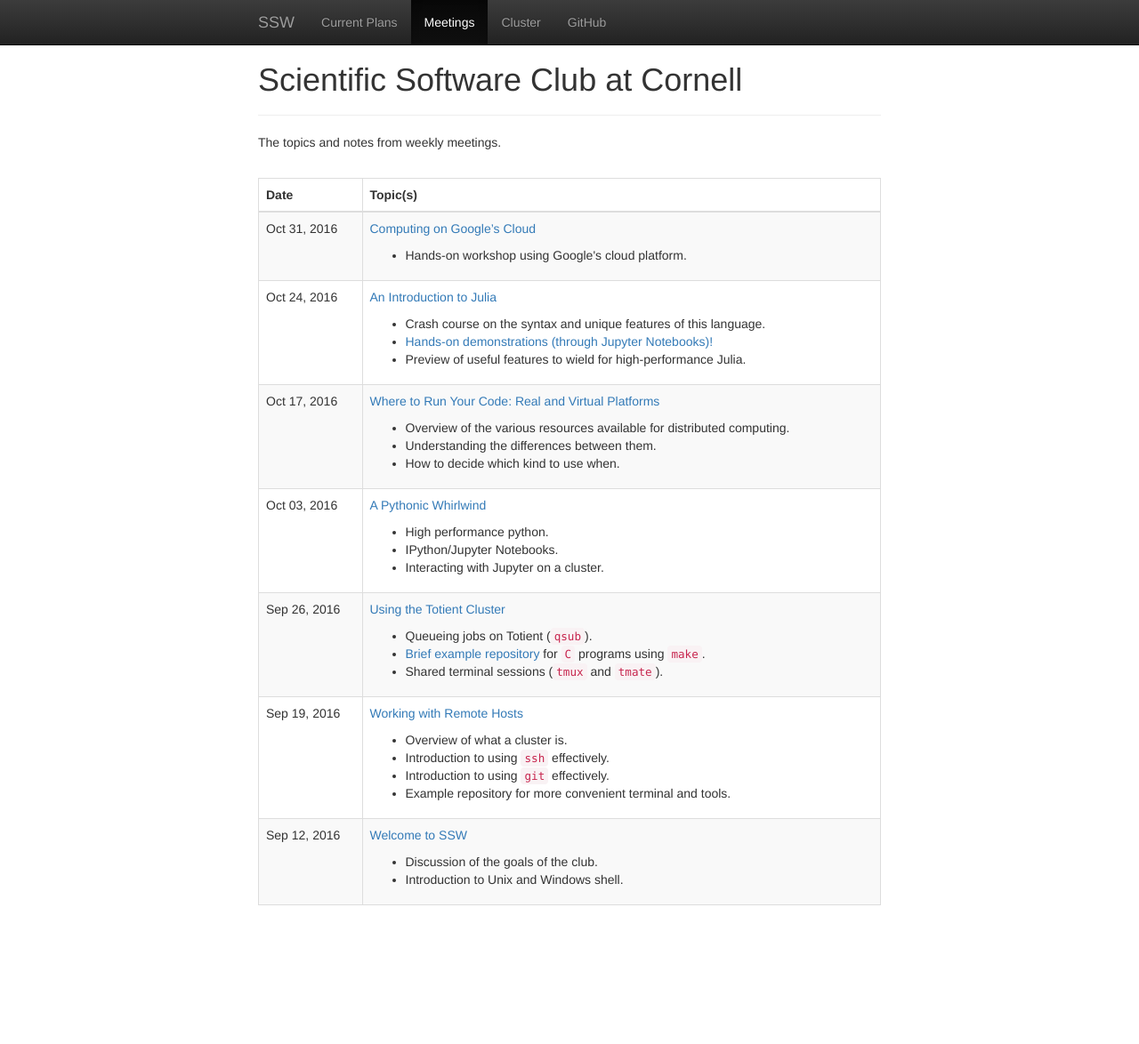
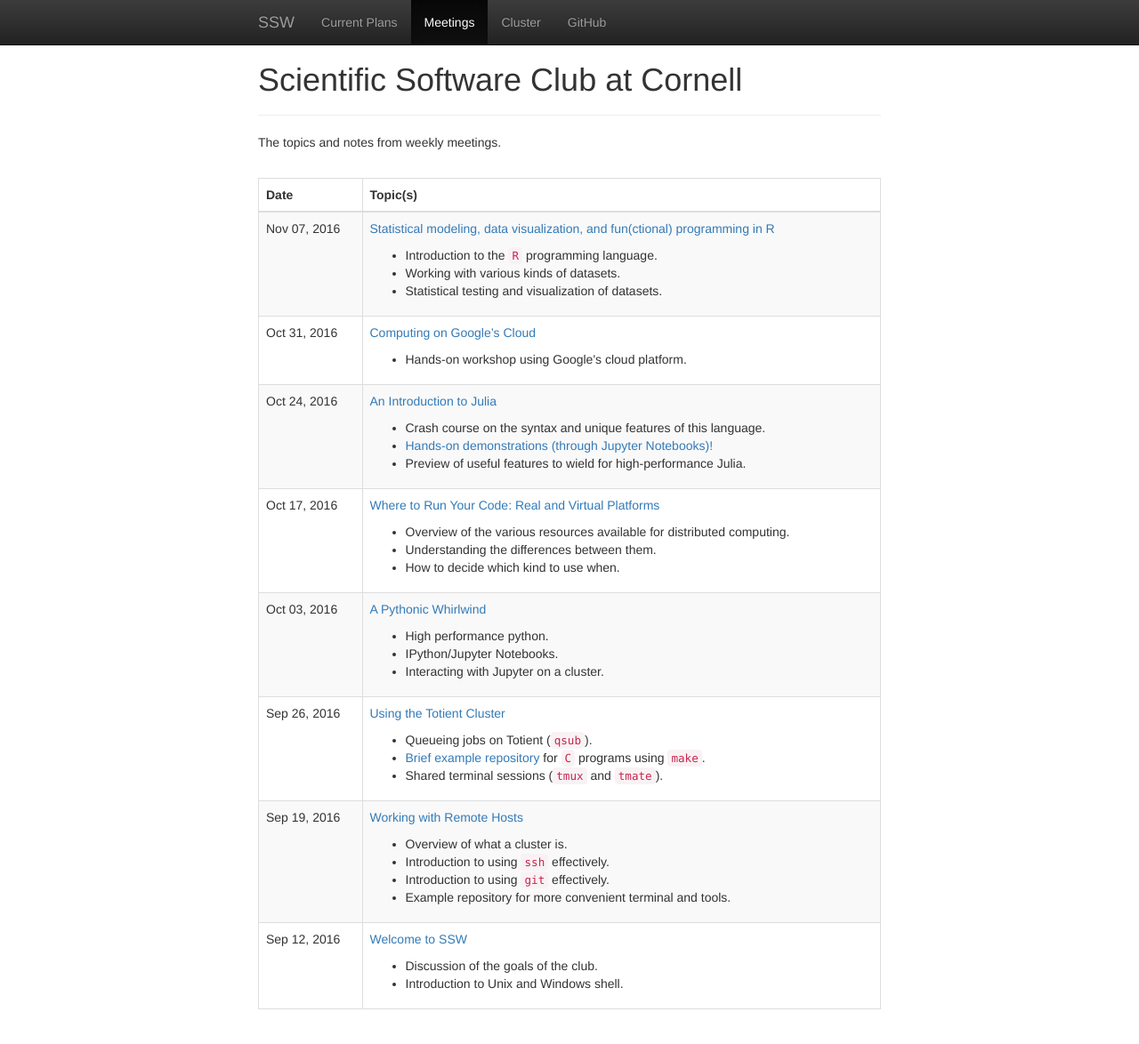
Before and after one commit to cornell-ssw/cornell-ssw.github.io, a Jekyll site: the page built from meetings.html, in a window 1280 px wide and 1175 px high. Shown: the whole window at 89% size. Built offline with Jekyll 4.4.1, drawn with Linux system fonts in a browser that asks for light colours; nearby versions of some CDN libraries.

Commit message:
Adding preliminary notes for november 7th, fixing multiple speaker scripting

```diff
--- a/_data/meetings.yml
+++ b/_data/meetings.yml
@@ -1,3 +1,13 @@
+# Week 8
+################################################################################
+-
+  date: 2016-11-07
+  info: >
+    <a href="/meetings/2016-11-07">Statistical modeling, data visualization, and fun(ctional) programming in R</a>
+  brief:
+    - Introduction to the <code>R</code> programming language.
+    - Working with various kinds of datasets.
+    - Statistical testing and visualization of datasets.
 # Week 7
 ################################################################################
 -
--- a/_layouts/post.html
+++ b/_layouts/post.html
@@ -12,9 +12,9 @@ layout: default
             <p>
                 Speaker:
                 {% if speaker.url %}
-                <a href="{{ speaker.url }}">{{ page.speakers.first.name }}</a>
+                <a href="{{ speaker.url }}">{{ speaker.name }}</a>
                 {% else %}
-                {{ page.speakers.first.name }}
+                {{ speaker.name }}
                 {% endif %}
                 (<i>{{ speaker.affil }}</i>)
             </p>
--- /dev/null
+++ b/meetings/2016-11-07.md
@@ -0,0 +1,41 @@
+---
+title: Statistical modeling, data visualization,
+subtitle: and fun(ctional) programming in R
+layout: post
+speakers:
+  - speaker:
+    name: Keegan Kang
+    affil: Cornell University
+  - speaker:
+    name: Sara Venkatraman
+    affil: Cornell University
+---
+
+# Overview
+--------------------------------------------------------------------------------
+- [Statistical modeling, data visualization, and fun(ctional) programming in R](#fun-with-r)
+    - Introduction to the `R` programming language.
+    - Working with various kinds of datasets.
+    - Statistical testing and visualization of datasets.
+
+# Fun with R
+--------------------------------------------------------------------------------
+
+Presentation courtesy of Keegan Kang and Sara Venkatraman.
+
+**Abstract**:
+
+_R is a programming language that is widely used in academia and industry for
+statistical computing.  It has been particularly enhanced within the past year
+with stable releases of packages for reshaping large, complex datasets into
+structures that are easy to work with and creating beautiful visualizations.
+We will demonstrate these newer features as well as some of R's powerful core
+functions for creating linear/nonlinear models, conducting statistical tests,
+and performing simulations.  We will also discuss the advantages of R relative
+to other languages which are used widely in scientific computing._
+
+# Presentation Notes and Tutorial
+--------------------------------------------------------------------------------
+
+Keegan and Sara have prepared an excellent Jupyter notebook for you to follow
+along with: [Fun with R](https://github.com/sara-venkatraman/Fun-With-R).
```
